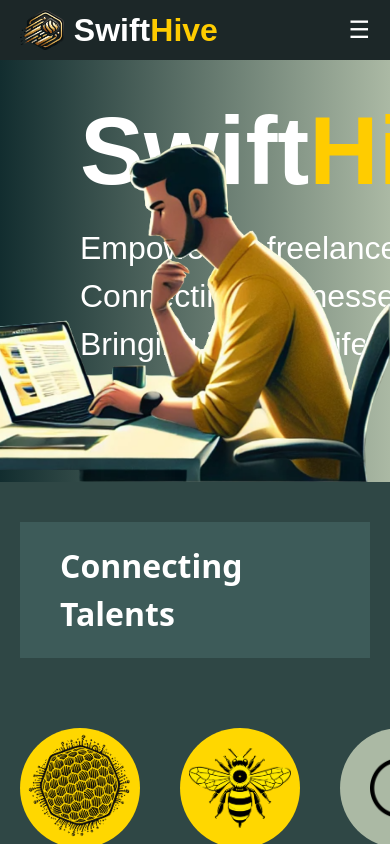
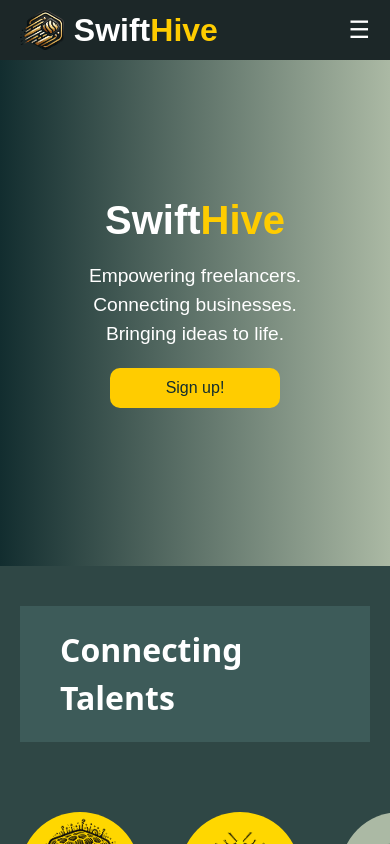
Before and after one commit to Vretinger/swifthive, a React (Create React App) app: page / in a window 390 px wide. Shown: the top 844 px of the page. Built offline with nearby package versions, Linux system fonts and the light colour scheme.

Commit message:
Add responsive design to Hero Section

```diff
--- a/src/styles/home/HeroSection.module.css
+++ b/src/styles/home/HeroSection.module.css
@@ -15,7 +15,7 @@
 }
 
 .heroContent h1 {
-    font-size: 6rem;  /* Increase the font size for the heading */
+  font-size: 6rem; /* Increase the font size for the heading */
   color: white;
   font-weight: bold;
   margin-bottom: 20px;
@@ -23,13 +23,13 @@
 }
 
 .heroContent p {
-    font-size: 2rem;  /* Increase the font size for the paragraph */
+  font-size: 2rem; /* Increase the font size for the paragraph */
   color: white;
   line-height: 1.5;
 }
 
 .heroContent p br {
-    margin-bottom: 10px;  /* Add some space between the lines */
+  margin-bottom: 10px; /* Add some space between the lines */
 }
 
 .hiveText {
@@ -63,3 +63,55 @@
   background-color: #b38f00;
   color: #1C2728;
 }
+
+/* Mobile responsiveness */
+@media (max-width: 768px) {
+  .heroSection {
+    height: 60vh; /* Slightly adjust the height for smaller screens */
+    padding: 0 20px; /* Adjust the padding */
+    flex-direction: column; /* Stack content and image vertically */
+    justify-content: center; /* Vertically center content */
+  }
+
+  .heroContent {
+    max-width: 90%; /* Allow more space for text */
+    text-align: center; /* Center-align text */
+  }
+
+  .heroContent h1 {
+    font-size: 3rem; /* Adjust the font size for smaller screens */
+  }
+
+  .heroContent p {
+    font-size: 1.5rem; /* Adjust the font size for smaller screens */
+  }
+
+  .signup-button {
+    width: 60%; /* Make the button wider on smaller screens */
+    font-size: 1.2rem; /* Adjust the button font size */
+    margin: 20px auto; /* Center the button horizontally */
+    display: block; /* Ensure block-level display for centering */
+  }
+
+  .heroImage {
+    display: none; /* Hide the image on smaller screens */
+  }
+}
+
+/* Very small screens (max-width: 480px) */
+@media (max-width: 480px) {
+  .heroContent h1 {
+    font-size: 2.5rem; /* Further reduce font size */
+  }
+
+  .heroContent p {
+    font-size: 1.2rem; /* Reduce paragraph font size */
+  }
+
+  .signup-button {
+    width: 80%; /* Make the button almost full width */
+    font-size: 1rem; /* Smaller font size for the button */
+    padding: 8px; /* Adjust padding */
+    margin: 20px auto; /* Ensure centering on very small screens */
+  }
+}
```
Lines whose indentation alone changed are shown as unchanged.
